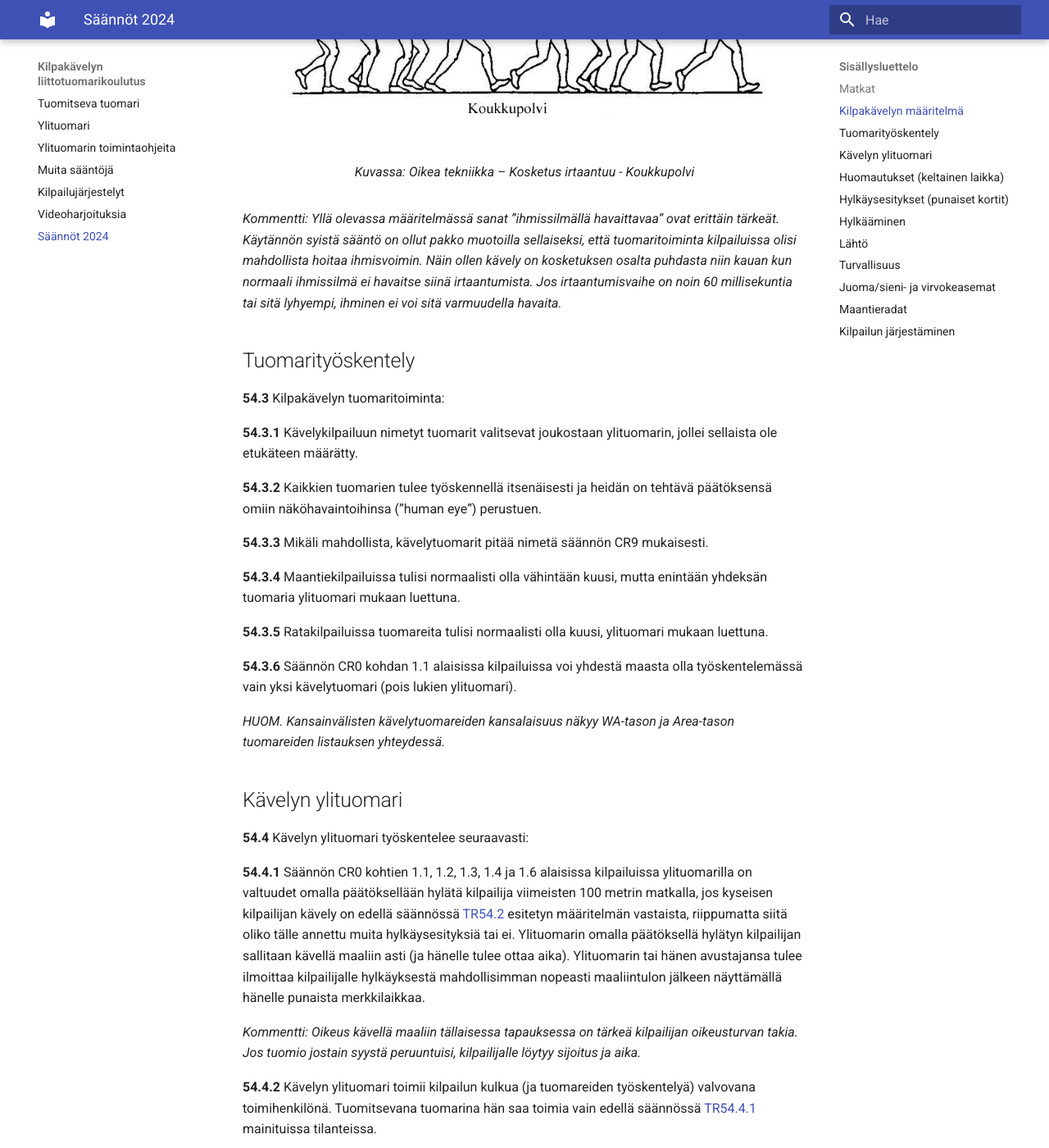
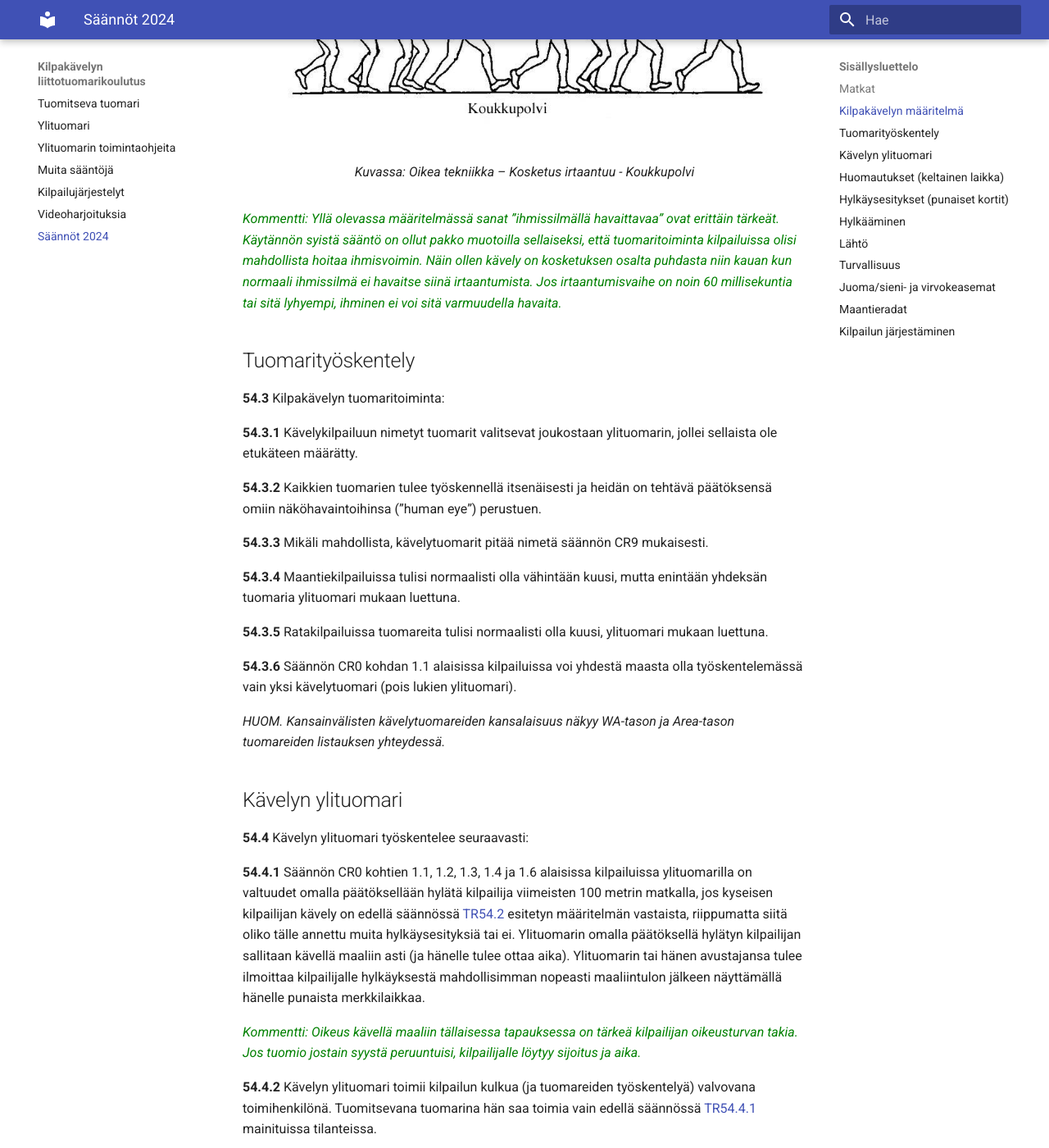
Before and after one commit to markkuruonavaara/liittotuomari, an MkDocs documentation site: the page built from docs/saannot.md, in a window 1280 px wide and 1400 px high, scrolled down 1167 px. Shown: the whole window at 82% size. Built offline with MkDocs 1.6.1 and Material for MkDocs 9.7.7, drawn with Linux system fonts in a browser that asks for light colours.

Commit message:
Sääntökommentit vihreiksi kuten sääntökirjassa

```diff
--- a/docs/saannot.md
+++ b/docs/saannot.md
@@ -5,7 +5,9 @@ OSA VI - KÄVELYLAJIT
 # Sääntö TR54 Kilpakävely
 
 ## Matkat
+
 [](){#54.1}__54.1__ Vakiomatkat ovat:
+{: #test}
 
 200m rata:  3000 m, 5000 m
 
@@ -22,6 +24,7 @@ Maantie:  10 km, 20 km, 35 km ja 50 km
 </figure>
 
 _Kommentti: Yllä olevassa määritelmässä sanat ”ihmissilmällä havaittavaa” ovat erittäin tärkeät. Käytännön syistä sääntö on ollut pakko muotoilla sellaiseksi, että tuomaritoiminta kilpailuissa olisi mahdollista hoitaa ihmisvoimin. Näin ollen kävely on kosketuksen osalta puhdasta niin kauan kun normaali ihmissilmä ei havaitse siinä irtaantumista. Jos irtaantumisvaihe on noin 60 millisekuntia tai sitä lyhyempi, ihminen ei voi sitä varmuudella havaita._
+{: .rule_comment }
 
 ## Tuomarityöskentely
 [](){#54.3}__54.3__   Kilpakävelyn tuomaritoiminta:
@@ -47,12 +50,14 @@ _Kommentti: Yllä olevassa määritelmässä sanat ”ihmissilmällä havaittava
 [](){#54.4.1}__54.4.1__ Säännön CR0 kohtien 1.1, 1.2, 1.3, 1.4 ja 1.6 alaisissa kilpailuissa ylituomarilla on valtuudet omalla päätöksellään hylätä kilpailija viimeisten 100 metrin matkalla, jos kyseisen kilpailijan kävely on edellä säännössä [TR54.2](#54.2) esitetyn määritelmän vastaista, riippumatta siitä oliko tälle annettu muita hylkäysesityksiä tai ei. Ylituomarin omalla päätöksellä hylätyn kilpailijan sallitaan kävellä maaliin asti (ja hänelle tulee ottaa aika). Ylituomarin tai hänen avustajansa tulee ilmoittaa kilpailijalle hylkäyksestä mahdollisimman nopeasti maaliintulon jälkeen näyttämällä hänelle punaista merkkilaikkaa.
 
 *Kommentti: Oikeus kävellä maaliin tällaisessa tapauksessa on tärkeä kilpailijan oikeusturvan takia. Jos tuomio jostain syystä peruuntuisi, kilpailijalle löytyy sijoitus ja aika.*
+{: .rule_comment }
 
 [](){#54.4.2}__54.4.2__ Kävelyn ylituomari toimii kilpailun kulkua (ja tuomareiden työskentelyä) valvovana toimihenkilönä. Tuomitsevana tuomarina hän saa toimia vain edellä säännössä [TR54.4.1](#54.4.1) mainituissa tilanteissa.
 
 Säännön CR0 kohtien 1.1, 1.2, 1.3 ja 1.6 alaisiin kilpailuihin tulee nimittää kaksi tai useampia ylituomarin avustajia (Chief Judge's Assistant). Ylituomarin avustajien tehtävänä on auttaa syntyneiden hylkäyspäätösten ilmoittamisessa kilpailijoille. He eivät itse missään olosuhteissa toimi tuomareina.
 
 *Kommentti: Vuosia sitten vain ylituomarilla oli oikeus ilmoittaa hylkäyksistä. Ylituomarin olinpaikasta riippuen oli kävelijä saattanut kolmannen hylkäysesityksen saapumisen jälkeen joutua kävelemään jopa parikin kilometriä ennen kuin ylituomari oli päässyt näyttämään hänelle punaista laikkaa. Sijoittamalla avustajat sopiviin paikkoihin saadaan ilmoitukset perille nopeammin.*
+{: .rule_comment }
 
 [](){#54.4.3}__54.4.3__ Kaikkiin säännön CR0 kohtien 1.1, 1.2, 1.3 ja 1.6 alaisiin kilpailuihin, ja aina kun mahdollista myös muihin kilpailuihin, tulee nimittää vastuuhenkilö hoitamaan hylkäysesitysten näyttötaulua (tai tauluja) sekä ylituomarille sihteeri.
 
@@ -67,6 +72,7 @@ Kävelijä ei voi saada toista huomautusta samasta rikkomuksesta samalta tuomari
 [](){#54.6}__54.6__ Tuomarin havaittua, että kilpailijan kävelytapa on missä tahansa kilpailun vaiheessa säännössä [TR54.2](#54.2) annetun määritelmän vastainen joko ihmissilmällä havaittavan kosketuksen irtaantumisen tai "koukkupolven" muodossa, hänen on toimitettava ylituomarille kyseistä kilpailijaa koskeva hylkäysesitys punaisella kortilla (Red Card).
 
 *Kommentti: WA:n alkuperäisessä sääntökirjassa hylkäysesityksen sisältävän kortin virallisena nimenä on Red Card eli punainen kortti. Suomalaisessa tekstissä puhumme kuitenkin hylkäysesityksestä, koska kyseessä on (vain) yksi hylkäysesitys, joka yksinään ei vielä johda hylkäämiseen. Hyvin yleisestikin urheilussa käsitetään, että jos urheilija ”sai punaisen kortin”, hänet sillä hetkellä hylättiin.*
+{: .rule_comment }
 
 ## Hylkääminen
 
@@ -78,6 +84,7 @@ ylituomarin avustaja ilmoittaa kilpailijalle hylkäämisestä näyttämällä t
 [](){#54.7.2}__54.7.2__ Missään säännön CR0 kohtien 1.1, 1.2, 1.3 ja 1.5 alaisissa kilpailuissa ei kaksi samasta maasta olevaa tuomaria saa koskaan olla ratkaisemassa tietyn kilpailijan hylkäämistä.
 
 *Kommentti: Tässä ei tarkoiteta sitä, että tuomarit olisivat samasta maasta kuin kyseinen kilpailija (mutta toki voivat joskus ollakin), vaan että tuomarit keskenään ovat samasta maasta. Jos he kumpikin toimittavat samaa kilpailijaa koskevan hylkäysesityksen, se lasketaan yhdeksi hylkäysesitykseksi.*
+{: .rule_comment }
 
 [](){#54.7.3}__54.7.3__  Aikasakkoaluetta (Penalty Zone) tulee käyttää kilpailuissa, joissa kilpailun säännöt sen määräävät. Sitä voidaan myös käyttää, mikäli kilpailun hallinnoiva elin niin päättää. Urheilijaa ei hylätä kolmen hylkäysesityksen (punainen kortti) jälkeen, vaan hänet ohjataan aikasakkoalueelle ylituomarin tai hänen määräämänsä henkilön toimesta.
 
@@ -148,6 +155,7 @@ johtajalta (refereeltä). Jos rikkomus toistuu, lajin johtaja suorittaa kilpaili
 *HUOM. Urheilija voi ottaa vastaan tai antaa juomaa, virvokkeita tai sieniä toiselta urheilijalta, jos ne on otettu matkaan lähdössä tai virallisilla asemilla. Mikäli havaitaan systemaattista yhden henkilön toimesta tapahtuvaa muiden avustamista, voidaan tämä tulkita sääntöjenvastaiseksi avustamiseksi ja johtaa varoituksiin tai hylkäyksiin.*
 
 *Kommentti: Yleisesti säännöissä, jotka liittyvät stadionin ulkopuolisiin lajeihin on yhdenmukaisuutta. Esimerkiksi säännöt TR54, TR55 ja TR56. On kuitenkin huomattava, että edellä oleva sääntö [TR54.10.5](#54.10.5) on tarkoituksella erilainen kuin sääntö TR55.8.5. Kävelyissä joukkueiden edustajat eivät voi olla asemilla pöytien edessä.*
+{: .rule_comment }
 
 ## Maantieradat
 
--- /dev/null
+++ b/docs/stylesheets/extra.css
@@ -0,0 +1,3 @@
+.rule_comment {
+  color: green;
+}
--- a/mkdocs.yml
+++ b/mkdocs.yml
@@ -5,6 +5,8 @@ theme:
   features:
   - search.suggest
   - search.highlight
+extra_css:
+  - stylesheets/extra.css
 nav:
   - 'Tuomitseva tuomari': 'tuomari_kertaus.md'
   - 'Ylituomari': 'ylituomari.md'
```
